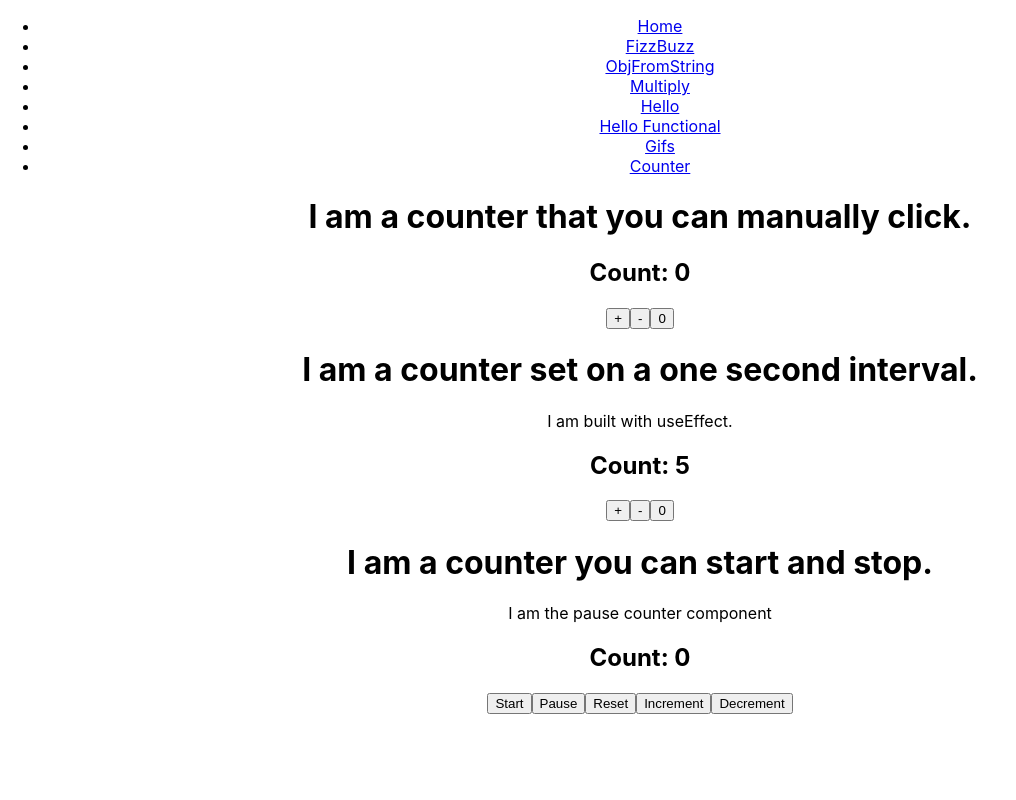
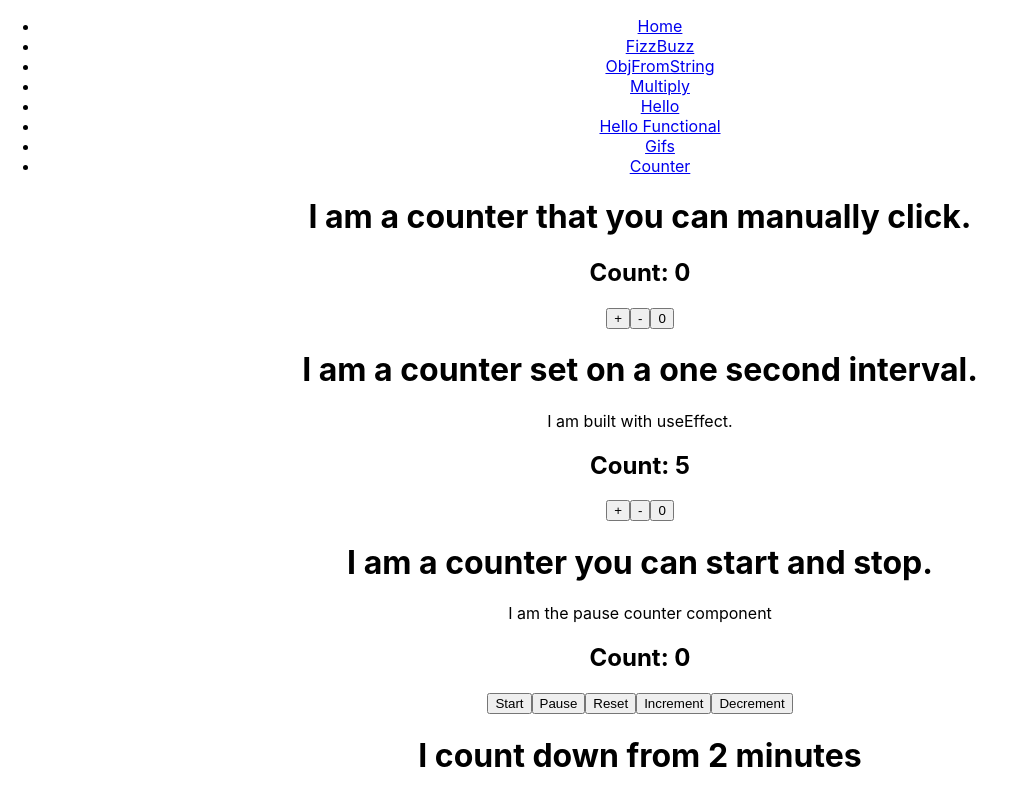
Before and after one commit to MMcClure11/practice-constructor.io, a React (Create React App) app: page /counter in a window 1280 px wide. Shown: the whole page, without its empty margins (0-1016 px from the left). Built offline with nearby package versions, Linux system fonts and the light colour scheme.

Commit message:
Add countdown component

```diff
--- /dev/null
+++ b/src/components/Countdown.js
@@ -0,0 +1,12 @@
+import React, { Component } from 'react';
+
+export default class Countdown extends Component {
+
+  render() {
+    return(
+      <div>
+        <h1>I count down from 2 minutes</h1>
+      </div>
+    )
+  }
+}
--- a/src/components/Counter.js
+++ b/src/components/Counter.js
@@ -1,4 +1,5 @@
 import React, { useState, useEffect } from 'react';
+import Countdown from './Countdown';
 import PauseCounter from './PauseCounter';
 
 const Counter = () => {
@@ -56,6 +57,7 @@ const Counter = () => {
       <button onClick={ resetCounter }>0</button>
       <h1>I am a counter you can start and stop.</h1>
       <PauseCounter />
+      <Countdown />
     </div>
   )
 }
```
Also changed, not shown: 1 other file (tests, documents, lock files or other folders).
